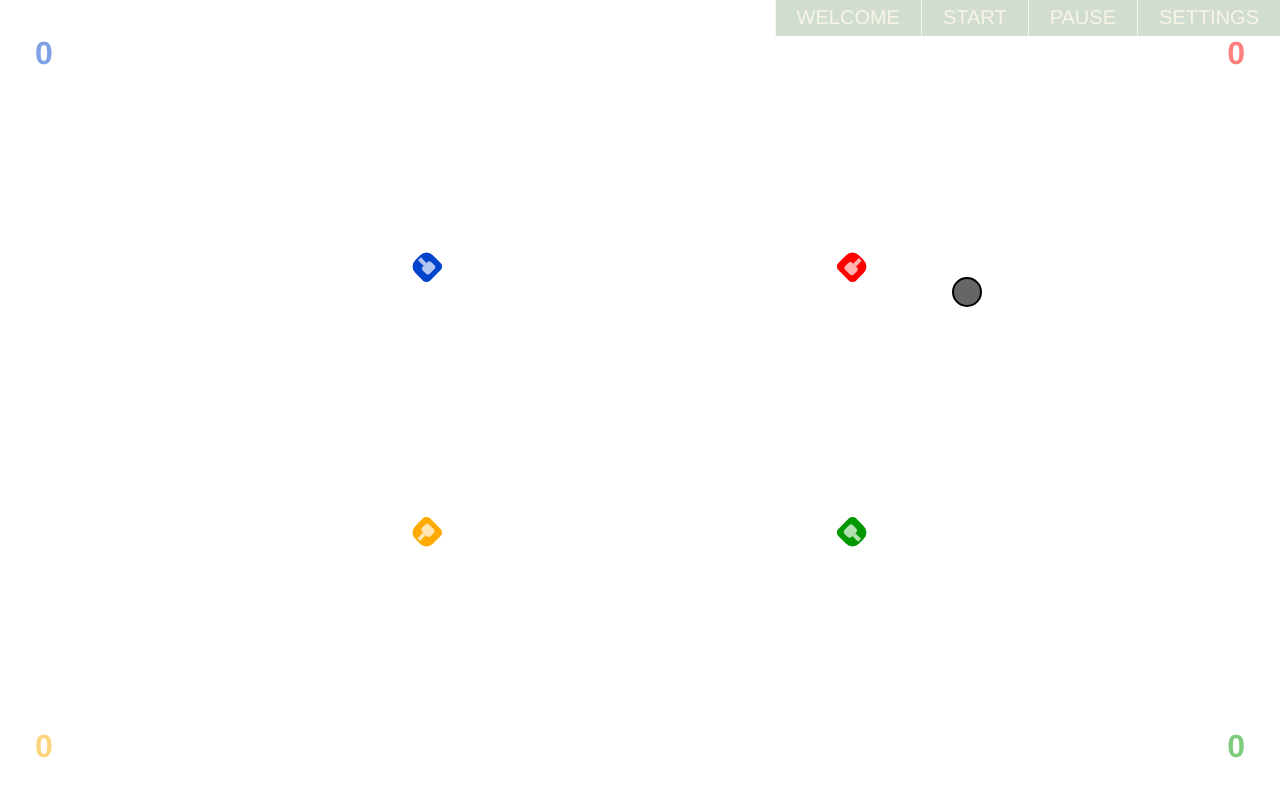
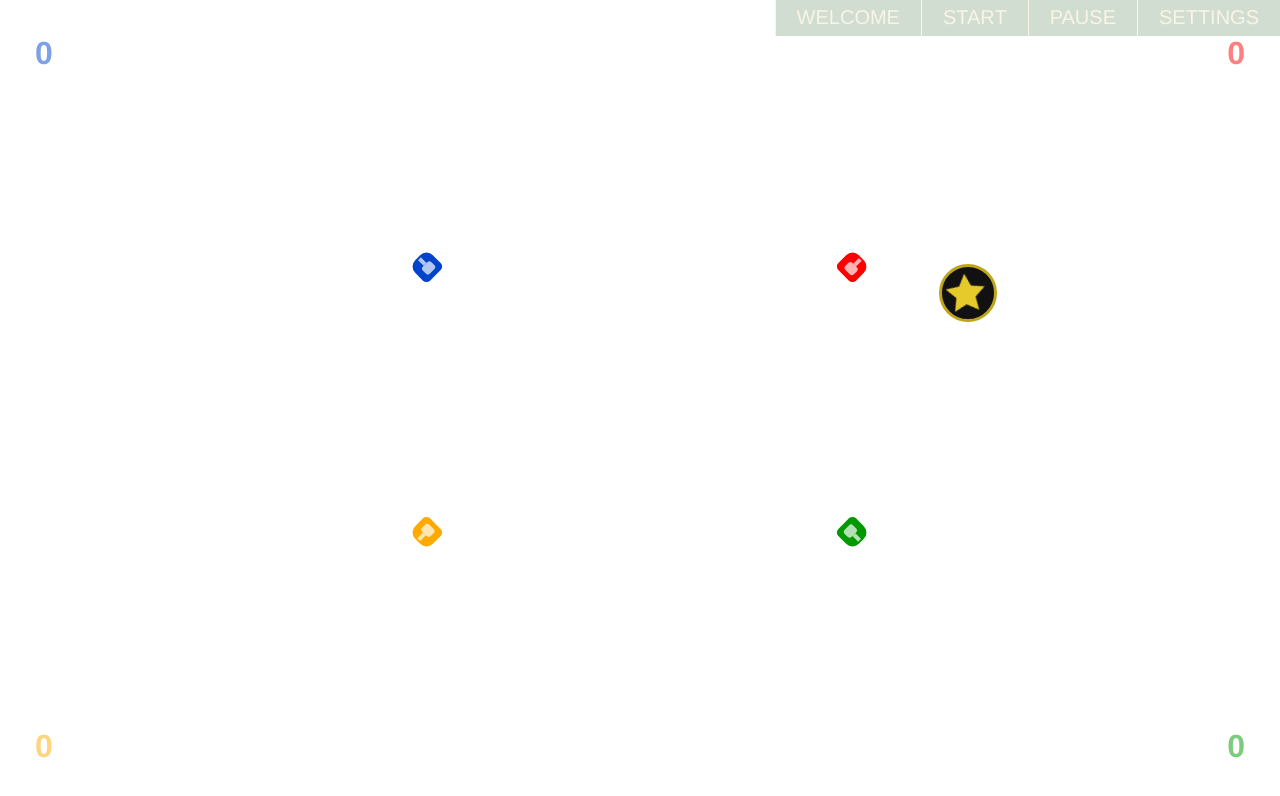
Before and after one commit to MarcinOstaszewski/sliding-tanks, a React (Create React App) app: page / in a window 1280 px wide. Both pictures are taken after a click on the item "START". Shown: the top 796 px of the page. Built offline with nearby package versions, Linux system fonts and the light colour scheme.

Commit message:
change look and size of Goal

```diff
--- a/src/components/GameBoard/GameBoardStyles.scss
+++ b/src/components/GameBoard/GameBoardStyles.scss
@@ -25,11 +25,27 @@
 }
 
 .goal {
-    // width: 26px;
-    // height: 26px;
     border-radius: 50%;
     position: absolute;
-    background-color: #666;
-    border: 2px solid #000;
-    transform: translateX(-13px) translateY(-13px);
+    border: 3px solid #bea519;
+    background-color: #111;
+    display: flex;
+    align-items: center;
+    justify-content: center;
+    svg {
+        width: 75%;
+        height: 75%;
+        &.heart {
+            fill: #e13be4;
+        }
+        &.star {
+            fill: #e6ca2c;
+            animation: rotate 15s linear infinite;
+        }
+    }
 }
+
+@keyframes rotate {
+    0% { transform: rotate(0deg);}
+    100% { transform: rotate(360deg);}
+}
--- a/src/components/GameBoard/Goals/Goals.jsx
+++ b/src/components/GameBoard/Goals/Goals.jsx
@@ -1,4 +1,5 @@
 import React from 'react';
+import { star } from '../../../assets/svg';
 
 const Goal = (props) => {
     return (
@@ -7,10 +8,13 @@ const Goal = (props) => {
             style={{
                 left: props.goalValues.position.x,
                 top: props.goalValues.position.y,
+                transform: `translate(-${props.goalValues.width / 2}px, -${props.goalValues.height / 2}px)`,
                 width: props.goalValues.width + 'px',
                 height: props.goalValues.height + 'px'
             }}
-        ></div>
+        >
+            {star}
+        </div>
     )
 }
 
--- a/src/helpers/playerHelpers.js
+++ b/src/helpers/playerHelpers.js
@@ -82,11 +82,14 @@ const updatePlayersValues = ({ playersValues, goalValues, setGoalValues, activeP
         newValues.position = updatePosition(newValues);
 
         const distance = getDistance(newValues.position, goalValues.position);
-        if (distance < consts.PLAYER_RADIUS * 2) {
-            newValues.points++;
+        if (distance < consts.PLAYER_RADIUS + (goalValues.width / 2)) {
+            newValues.points += goalValues.prize;
             setGoalValues({
                 position: getRandomGoalPosition(),
-                speed: getRandomGoalSpeed()
+                speed: getRandomGoalSpeed(),
+                width: goalValues.width - consts.PLAYER_RADIUS / 5,
+                height: goalValues.height - consts.PLAYER_RADIUS / 5,
+                prize: 1,
             });
         }
 
--- a/src/store/goalData.js
+++ b/src/store/goalData.js
@@ -15,6 +15,7 @@ export const getRandomGoalSpeed = () => ({
 export const goalData = {
     position: getRandomGoalPosition(),
     speed: getRandomGoalSpeed(),
-    width: consts.PLAYER_RADIUS * 2,
-    height: consts.PLAYER_RADIUS * 2,
+    width: consts.PLAYER_RADIUS * 4,
+    height: consts.PLAYER_RADIUS * 4,
+    prize: 1
 }
```
